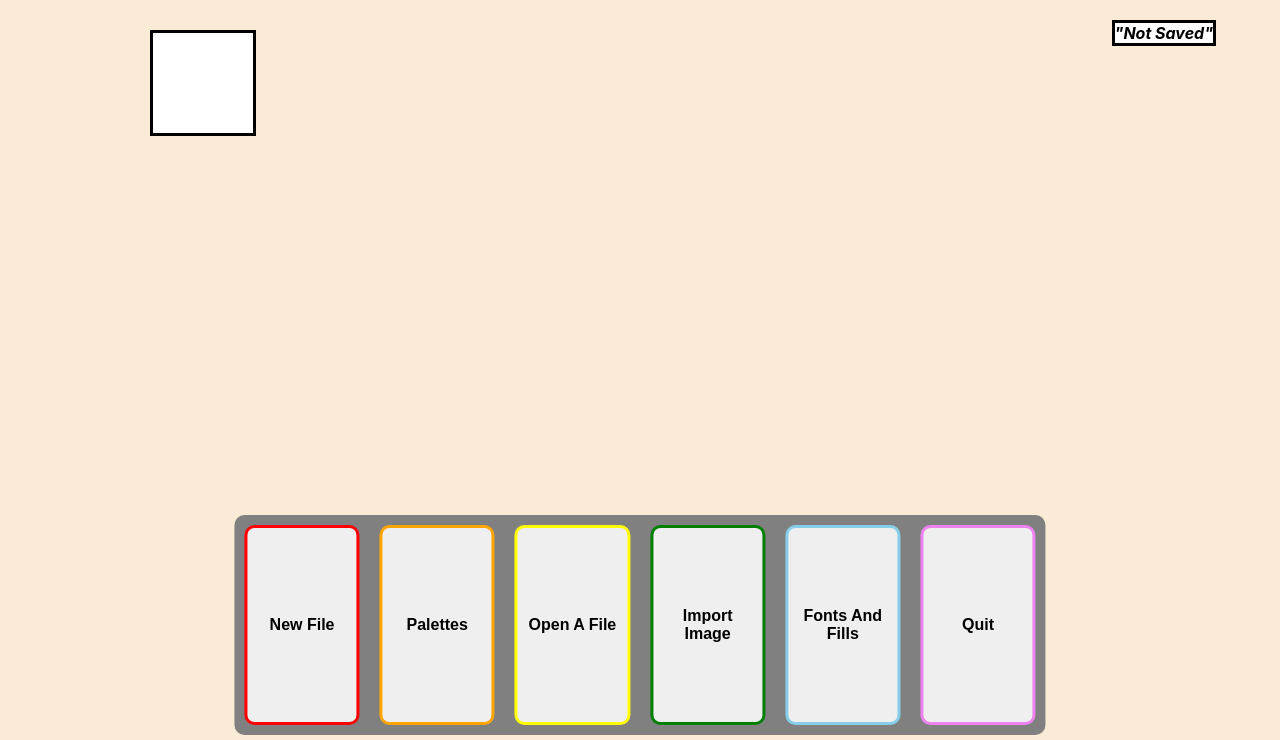
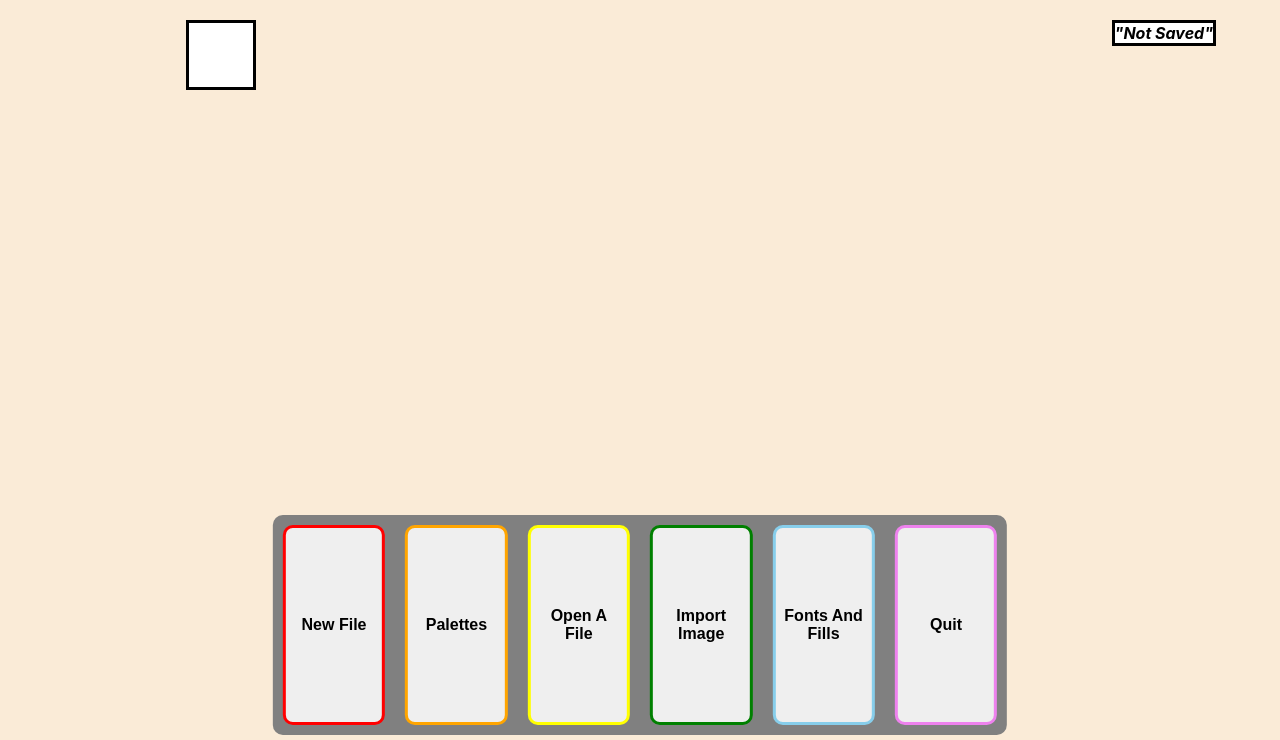
Before and after one commit to Afernan413/DrawForMeApp, an Electron app: page DrawApp/DrawApp/src/index.html in a window 1280 px wide. Shown: the part 60-800 px from the top of the page. Drawn offline with Linux system fonts and the light colour scheme; no server answers.

Commit message:
updated some css and small display stuff

```diff
--- a/DrawApp/DrawApp/src/AppFunctions/GetProjects.js
+++ b/DrawApp/DrawApp/src/AppFunctions/GetProjects.js
@@ -21,7 +21,7 @@ function GetProjects() {
     }
   });
   document.getElementById("PathLocation").innerHTML =
-    "File Path: " + ProjectsPath;
+    "File Path: " + ProjectsPath.replaceAll("\\", "/");
   if (document.getElementById("FileList").innerHTML == "") {
     let counter = 1;
     projects.forEach((project) => {
--- a/DrawApp/DrawApp/styles/index.css
+++ b/DrawApp/DrawApp/styles/index.css
@@ -22,7 +22,7 @@ button.MainButtons {
   cursor: pointer;
   min-height: 25vh;
   height: fit-content;
-  min-width: 9vw;
+  min-width: 8vw;
   margin: 10px;
   border-radius: 10px;
 }
@@ -114,14 +114,12 @@ button.MainButtons img {
 }
 #CurrentSelectionContainer {
   --backgroundColor: white;
-  width: 100px;
-  height: 100px;
+  width: 5vw;
+  height: 5vw;
   border: 3px solid black;
   position: fixed;
   right: 80%;
   top: 10%;
-  margin-top: 10px;
-  margin-bottom: 10px;
   font-weight: bold;
   font-size: small;
   background-color: var(--backgroundColor);
@@ -133,7 +131,6 @@ button.MainButtons img {
   align-items: center;
   font-weight: bold;
   font-style: italic;
-
   background-color: white;
   border: 3px solid black;
   position: fixed;
```
